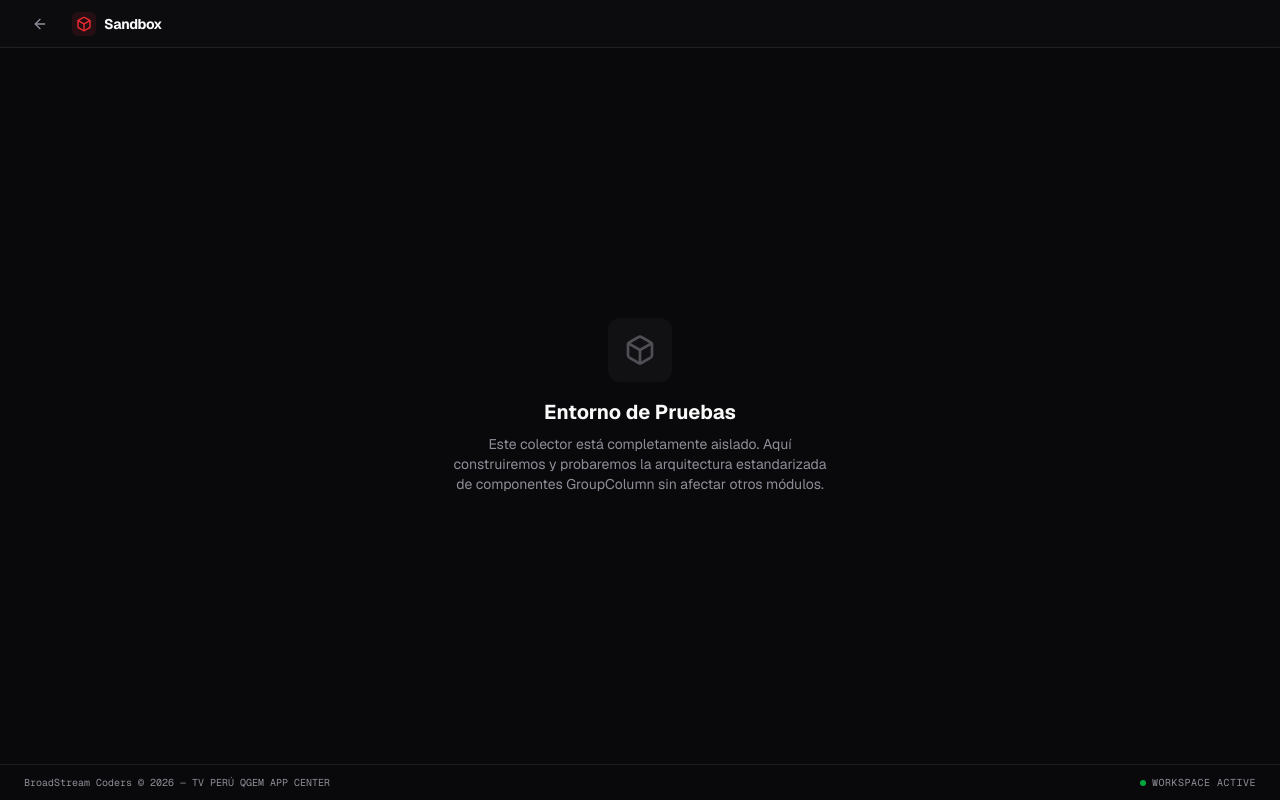
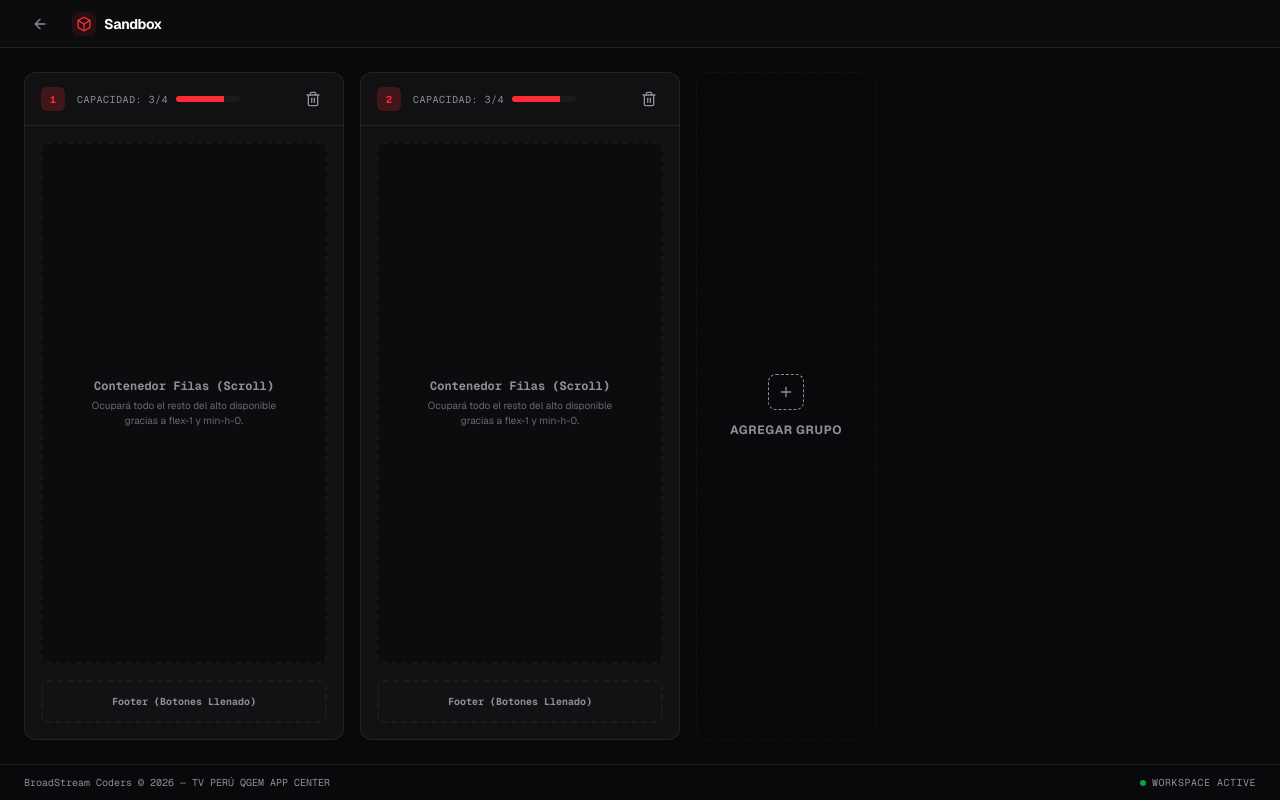
Before and after one commit to BroadStream-Coders/TvPeru-QGEM-AppCenter, a Next.js app in the folder apps/web/: page /workspaces/sandbox in a window 1280 px wide. Built offline with nearby package versions, Linux system fonts and the light colour scheme.

Commit message:
feat(web/sandbox): implement dynamic group columns with add/remove functionality in Sandbox workspace

```diff
--- a/apps/web/src/app/workspaces/sandbox/page.tsx
+++ b/apps/web/src/app/workspaces/sandbox/page.tsx
@@ -1,9 +1,18 @@
 "use client";
 
+import { useState } from "react";
 import Link from "next/link";
 import { ArrowLeft, Box } from "lucide-react";
+import { GroupsContainer } from "@/components/shared/group-column/GroupsContainer";
+import { GroupColumn } from "@/components/shared/group-column/GroupColumn";
+import { nanoid } from "nanoid";
 
 export default function SandboxPage() {
+  const [columns, setColumns] = useState([{ id: nanoid() }, { id: nanoid() }]);
+
+  const addColumn = () => setColumns([...columns, { id: nanoid() }]);
+  const removeColumn = (id: string) =>
+    setColumns(columns.filter((c) => c.id !== id));
   return (
     <div className="flex h-screen flex-col bg-background text-foreground font-sans overflow-hidden">
       {/* Top bar */}
@@ -25,15 +34,34 @@ export default function SandboxPage() {
       </header>
 
       {/* Main content */}
-      <main className="flex-1 overflow-auto p-6 flex flex-col items-center justify-center text-center">
-        <div className="flex h-16 w-16 items-center justify-center rounded-xl bg-muted/50 text-muted-foreground mb-4">
-          <Box className="h-8 w-8 opacity-50" />
+      <main className="flex-1 overflow-hidden relative">
+        <div className="absolute inset-0 z-10">
+          <GroupsContainer onAddGroup={addColumn}>
+            {columns.map((col, index) => (
+              <GroupColumn
+                key={col.id}
+                index={index + 1}
+                onRemove={() => removeColumn(col.id)}
+                currentCapacity={3}
+                maxCapacity={4}
+              >
+                {/* Dummy injected Lego content for testing stretch */}
+                <div className="flex-1 min-h-0 rounded-md border-2 border-dashed border-border/50 bg-background/50 flex flex-col items-center justify-center text-muted-foreground p-4">
+                  <p className="text-xs font-mono font-bold mb-1">
+                    Contenedor Filas (Scroll)
+                  </p>
+                  <p className="text-2xs text-center max-w-[200px] opacity-70">
+                    Ocupará todo el resto del alto disponible gracias a flex-1 y
+                    min-h-0.
+                  </p>
+                </div>
+                <div className="shrink-0 rounded-md border-2 border-dashed border-border/50 bg-muted/30 flex items-center justify-center p-3 text-2xs font-mono font-bold text-muted-foreground">
+                  Footer (Botones Llenado)
+                </div>
+              </GroupColumn>
+            ))}
+          </GroupsContainer>
         </div>
-        <h2 className="text-xl font-bold mb-2">Entorno de Pruebas</h2>
-        <p className="text-sm text-muted-foreground max-w-sm">
-          Este colector está completamente aislado. Aquí construiremos y probaremos la
-          arquitectura estandarizada de componentes GroupColumn sin afectar otros módulos.
-        </p>
       </main>
     </div>
   );
--- /dev/null
+++ b/apps/web/src/components/shared/group-column/GroupColumn.tsx
@@ -0,0 +1,64 @@
+import { ReactNode } from "react";
+import { Trash2 } from "lucide-react";
+import { Button } from "@/components/ui/button";
+import { Card, CardHeader, CardContent } from "@/components/ui/card";
+
+interface GroupColumnProps {
+  index: number;
+  onRemove: () => void;
+  children: ReactNode;
+  width?: string;
+  currentCapacity?: number;
+  maxCapacity?: number;
+}
+
+export function GroupColumn({
+  index,
+  onRemove,
+  children,
+  width = "w-[320px]",
+  currentCapacity,
+  maxCapacity,
+}: GroupColumnProps) {
+  return (
+    <Card
+      className={`flex h-full flex-col shrink-0 rounded-xl border border-border bg-card shadow-none gap-0 py-0 overflow-hidden ${width}`}
+    >
+      <CardHeader className="flex flex-row items-center justify-between border-b border-border px-4 py-3 shrink-0 bg-muted/5">
+        <div className="flex items-center gap-3">
+          <div className="flex h-6 w-6 items-center justify-center rounded-md bg-brand/20 text-brand text-2xs font-bold font-mono">
+            {index}
+          </div>
+
+          {maxCapacity !== undefined && currentCapacity !== undefined && (
+            <div className="flex items-center gap-2">
+              <span className="text-2xs font-mono text-muted-foreground tracking-wider">
+                CAPACIDAD: {currentCapacity}/{maxCapacity}
+              </span>
+              <div className="h-1.5 w-16 bg-muted overflow-hidden rounded-full">
+                <div
+                  className="h-full bg-brand transition-all"
+                  style={{
+                    width: `${Math.min(100, (currentCapacity / maxCapacity) * 100)}%`,
+                  }}
+                />
+              </div>
+            </div>
+          )}
+        </div>
+        <Button
+          variant="ghost"
+          size="icon"
+          onClick={onRemove}
+          className="h-7 w-7 text-muted-foreground hover:bg-destructive/10 hover:text-destructive transition-colors"
+        >
+          <Trash2 className="h-3.5 w-3.5" />
+        </Button>
+      </CardHeader>
+
+      <CardContent className="flex flex-1 flex-col min-h-0 px-4 py-4 gap-4">
+        {children}
+      </CardContent>
+    </Card>
+  );
+}
--- /dev/null
+++ b/apps/web/src/components/shared/group-column/GroupsContainer.tsx
@@ -0,0 +1,23 @@
+import { ReactNode } from "react";
+import { ScrollArea, ScrollBar } from "@/components/ui/scroll-area";
+import { AddColumnButton } from "@/components/shared/AddColumnButton";
+
+interface GroupsContainerProps {
+  children: ReactNode;
+  onAddGroup: () => void;
+  addLabel?: string;
+  className?: string;
+}
+
+export function GroupsContainer({
+  children,
+  onAddGroup,
+  addLabel = "Agregar Grupo",
+}: GroupsContainerProps) {
+  return (
+    <div className="flex min-w-max gap-4 px-6 py-6 h-full">
+      {children}
+      <AddColumnButton onClick={onAddGroup} label={addLabel} />
+    </div>
+  );
+}
```
